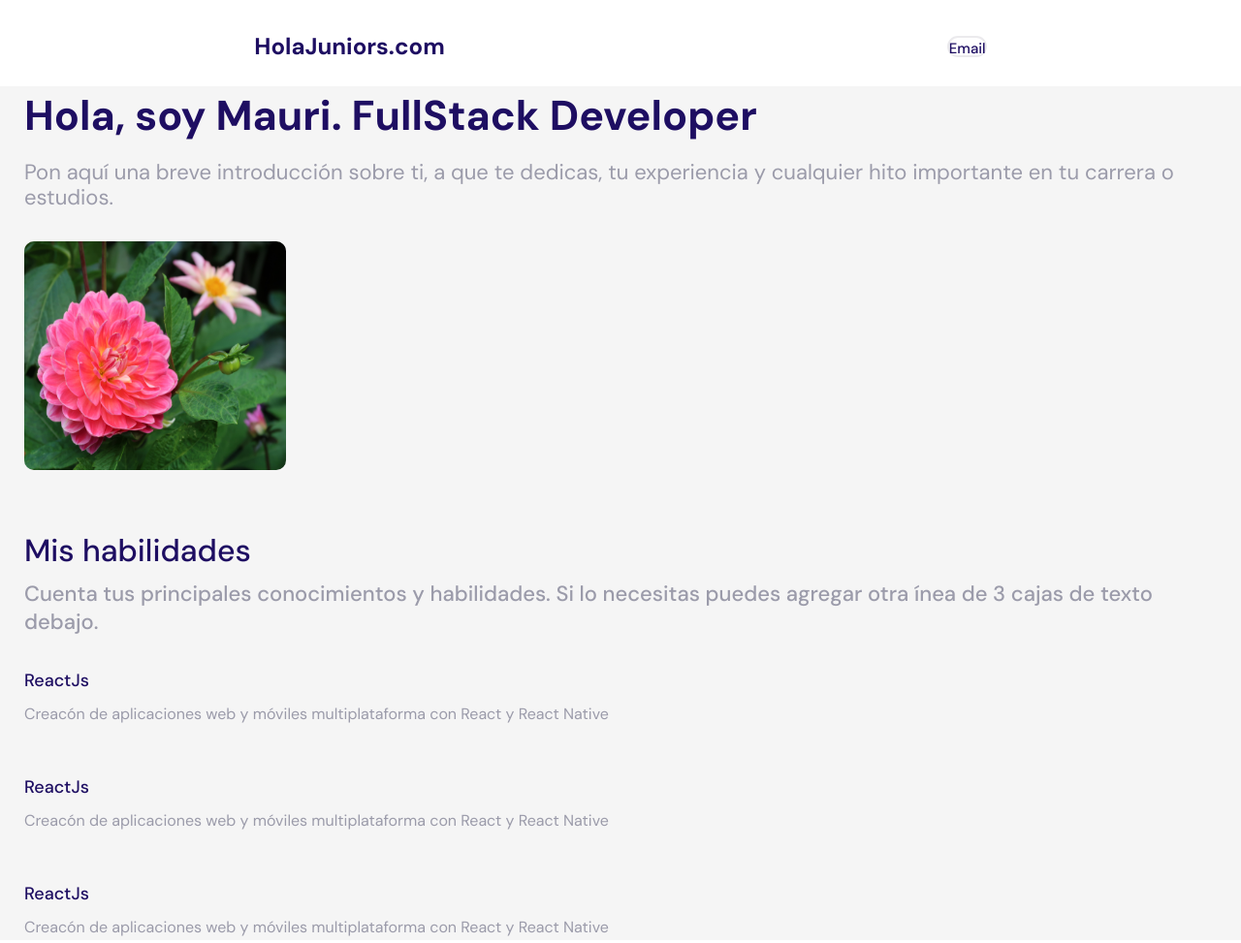
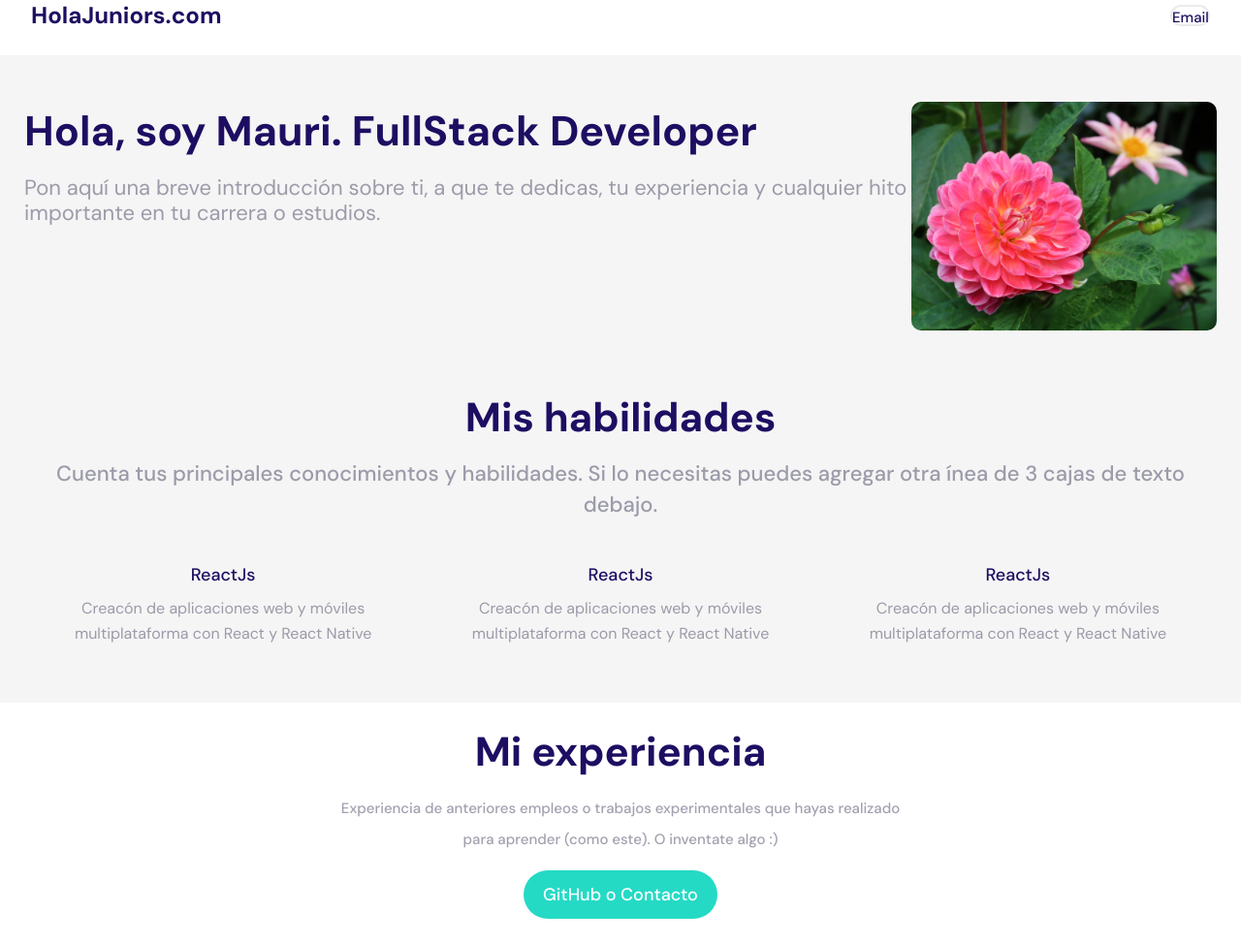
Before and after one commit to emaenriquez/templade-v2, a plain HTML site: page index.html in a window 1280 px wide. Shown: the top 973 px of the page at 97% size. Drawn offline with Linux system fonts and the light colour scheme.

Commit message:
nuevos cambios

```diff
--- a/index.html
+++ b/index.html
@@ -19,17 +19,26 @@
         </header>
 
         <div class="main_background">
+
             <main class="main">
+
                 <section class="section_principal">
+
+                <div>
                     <h1 class="section_principal-titulo">Hola, soy Mauri. FullStack Developer</h1>
                     <p class="section_principal-parrafo">Pon aquí una breve introducción sobre ti, a que te dedicas, tu experiencia y cualquier hito importante en tu carrera o estudios.</p>
+                </div>
+
                 <img src="./img.jpg" class="section_principal-img">
+
             </section>
 
             <section class="section_habilidades">
+
                 <h2 class="section_habilidades-titulo">Mis habilidades</h2>
                 <p class="section_habilidades-parrafo">Cuenta tus principales conocimientos y habilidades. Si lo necesitas puedes agregar otra ínea de 3 cajas de texto debajo. </p>
 
+                <div class="contenedor_section-flex">
                     <div class="section_habilidades-div">
                         <p class="section_habilidades-div-titulo">ReactJs</p>
                         <p class="section_habilidades-div-parrafo">Creacón de aplicaciones web y móviles multiplataforma con React y React Native</p>
@@ -44,6 +53,8 @@
                         <p class="section_habilidades-div-titulo">ReactJs</p>
                         <p class="section_habilidades-div-parrafo">Creacón de aplicaciones web y móviles multiplataforma con React y React Native</p>
                     </div>
+                </div>
+
                 </section>
 
             </main>
@@ -56,22 +67,56 @@
                 <p class="section_experiencia-parrafo">Experiencia de anteriores empleos o trabajos experimentales que hayas realizado para aprender (como este). O inventate algo :)</p>
                 <button class="section_experiencia-button">GitHub o Contacto </button>
 
+                <div class="div_flex_section_trabajo-real">
+
                     <div class="section_trabajo-real">
                         <img src="./experiencia.jpg" class="section_principal-img">
-                    <div>
+
                         <h2 class="section_trabajo-real-titulo">Trabajo real #2</h2>
                         <p class="section_trabajo-real-parrafo">Describe el proyecto y si puedes añade un enlace con más info, GitHub, sitio web, etc.</p>
-                    </div>
+
                     </div>
 
                     <div class="section_trabajo-real">
                         <img src="./experiencia.jpg" class="section_principal-img">
-                    <div>
+
                         <h2 class="section_trabajo-real-titulo">Trabajo real #2</h2>
                         <p class="section_trabajo-real-parrafo">Describe el proyecto y si puedes añade un enlace con más info, GitHub, sitio web, etc.</p>
+
                     </div>
+                    <!--
+                    <div class="section_trabajo-real">
+                        <img src="./experiencia.jpg" class="section_principal-img">
+
+                        <h2 class="section_trabajo-real-titulo">Trabajo real #2</h2>
+                        <p class="section_trabajo-real-parrafo">Describe el proyecto y si puedes añade un enlace con más info, GitHub, sitio web, etc.</p>
+
                     </div>
 
+                    <div class="section_trabajo-real">
+                        <img src="./experiencia.jpg" class="section_principal-img">
+
+                        <h2 class="section_trabajo-real-titulo">Trabajo real #2</h2>
+                        <p class="section_trabajo-real-parrafo">Describe el proyecto y si puedes añade un enlace con más info, GitHub, sitio web, etc.</p>
+
+                    </div>
+
+                    <div class="section_trabajo-real">
+                        <img src="./experiencia.jpg" class="section_principal-img">
+
+                        <h2 class="section_trabajo-real-titulo">Trabajo real #2</h2>
+                        <p class="section_trabajo-real-parrafo">Describe el proyecto y si puedes añade un enlace con más info, GitHub, sitio web, etc.</p>
+
+                    </div>
+
+                    <div class="section_trabajo-real">
+                        <img src="./experiencia.jpg" class="section_principal-img">
+
+                        <h2 class="section_trabajo-real-titulo">Trabajo real #2</h2>
+                        <p class="section_trabajo-real-parrafo">Describe el proyecto y si puedes añade un enlace con más info, GitHub, sitio web, etc.</p>
+
+                    </div> -->
+                </div>
             </section>
         </article>
 
--- a/style.css
+++ b/style.css
@@ -9,8 +9,9 @@
     display: flex;
     align-items: center;
     justify-content: space-around;
-    margin-top: 2rem;
-    margin-bottom: 1.5rem;
+    margin: 2rem 0 1.5rem 0;
+    /* margin-top: 2rem; */
+    /* margin-bottom: 1.5rem; */
 }
 .header_titulo{
     width: 190px;
@@ -53,14 +54,15 @@
     font-size: 22px;
     line-height: 26px;
     color: rgba(21, 20, 57, 0.4);
-    margin-top: 1rem;
-    margin-bottom: 2rem;
+    margin: 1rem 0 2rem 0;
+    /* margin-top: 1rem; */
+    /* margin-bottom: 2rem; */
 
 }
 .section_principal-img{
     width: 270px;
+    height: 236px;
     border-radius: 10px;
-    height: 236px;
 }
 
 .section_habilidades-titulo{
@@ -68,8 +70,9 @@
     font-size: 32px;
     line-height: 28px;
     color: #1E0E62;
-    margin-top: 4rem;
-    margin-bottom: 1rem;
+    margin: 4rem 0 1rem 0;
+    /* margin-top: 4rem; */
+    /* margin-bottom: 1rem; */
 }
 
 .section_habilidades-parrafo{
@@ -77,6 +80,14 @@
     font-size: 22px;
     color: rgba(21, 20, 57, 0.4);
     margin-bottom: 2rem;
+}
+
+.contenedor_section-flex{
+    padding: 0.1px;
+}
+
+.section_habilidades-div{
+    margin-bottom: 1rem;
 }
 
 .section_habilidades-div-titulo{
@@ -143,8 +154,9 @@
     font-size: 22px;
     line-height: 32px;
     color: #1E0E62;
-    margin-bottom: 0.5rem;
-    margin-top: 0.5rem;
+    margin: 0.5rem 0 0.5rem 0;
+    /* margin-bottom: 0.5rem; */
+    /* margin-top: 0.5rem; */
 }
 
 .section_trabajo-real-parrafo{
@@ -174,6 +186,70 @@
 }
 
 .contenedor_footer-redes-link{
-    margin-left: 0.5rem;
-    margin-bottom: 2rem;
+    margin: 0px 0px 2rem 0.5rem;
+    /* margin-left: 0.5rem; */
+    /* margin-bottom: 2rem; */
 }
+
+@media screen and (min-width: 768px){
+    .contenedor_header{
+        justify-content: space-between;
+        margin: 0px 2rem 0 2rem;
+        /* margin-left: 2rem; */
+        /* margin-right: 2rem; */
+    }
+    .main{
+        padding: 0.1px;
+    }
+    .section_principal{
+        display: flex;
+        margin-top: 3rem;
+    }
+
+    .section_principal img {
+        width: 30%;
+    }
+    .section_habilidades{
+        display: flex;
+        flex-direction: column;
+        align-items: center;
+        text-align: center;
+    }
+    .section_habilidades-parrafo{
+        font-weight: 500;
+        font-size: 22px;
+        line-height: 32px;
+    }
+    .section_habilidades-div{
+        margin: 10px;
+    }
+    .section_habilidades-div-titulo{
+        font-weight: 500;
+        font-size: 18px;
+        line-height: 28px;
+    }
+
+    .section_habilidades-titulo , .section_experiencia-titulo{
+        font-weight: 700;
+        font-size: 42px;
+        line-height: 52px;
+    }
+
+    .section_experiencia-parrafo{
+        width: 600px;
+        height: 64px;
+    }
+
+    .contenedor_section-flex , .div_flex_section_trabajo-real{
+        display: flex;
+    }
+
+    .section_trabajo-real{
+        margin:5px;
+    }
+
+    .section_trabajo-real img {
+        width: 370px;
+        height: 240px;
+    }
+}
```
Lines whose indentation alone changed are shown as unchanged.
